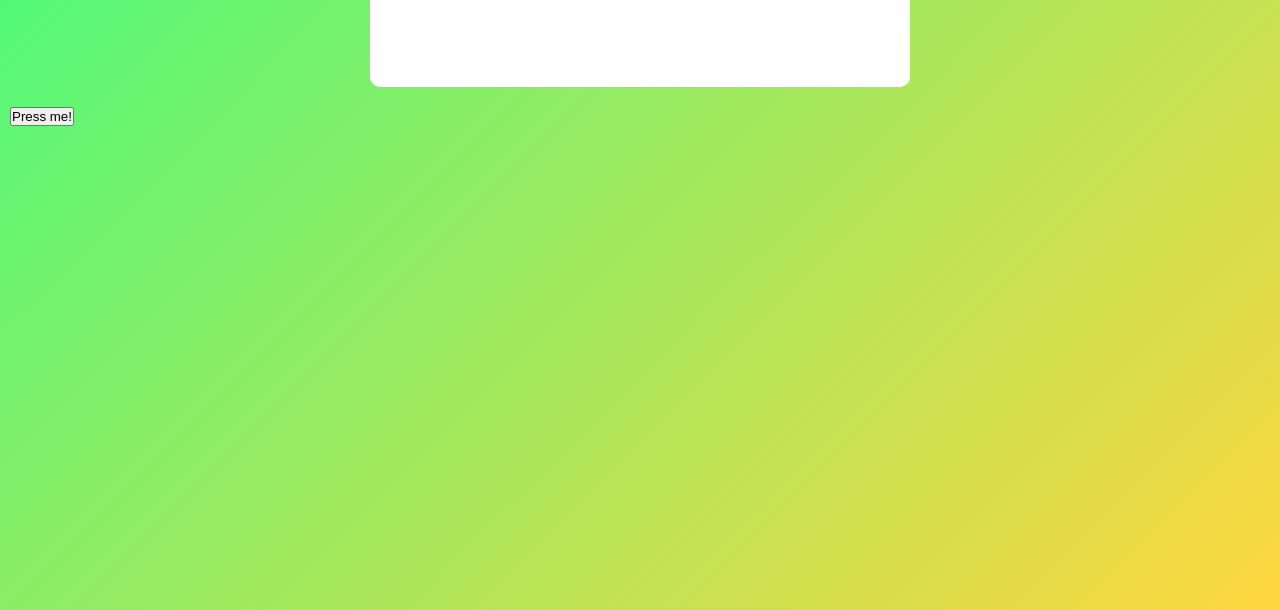
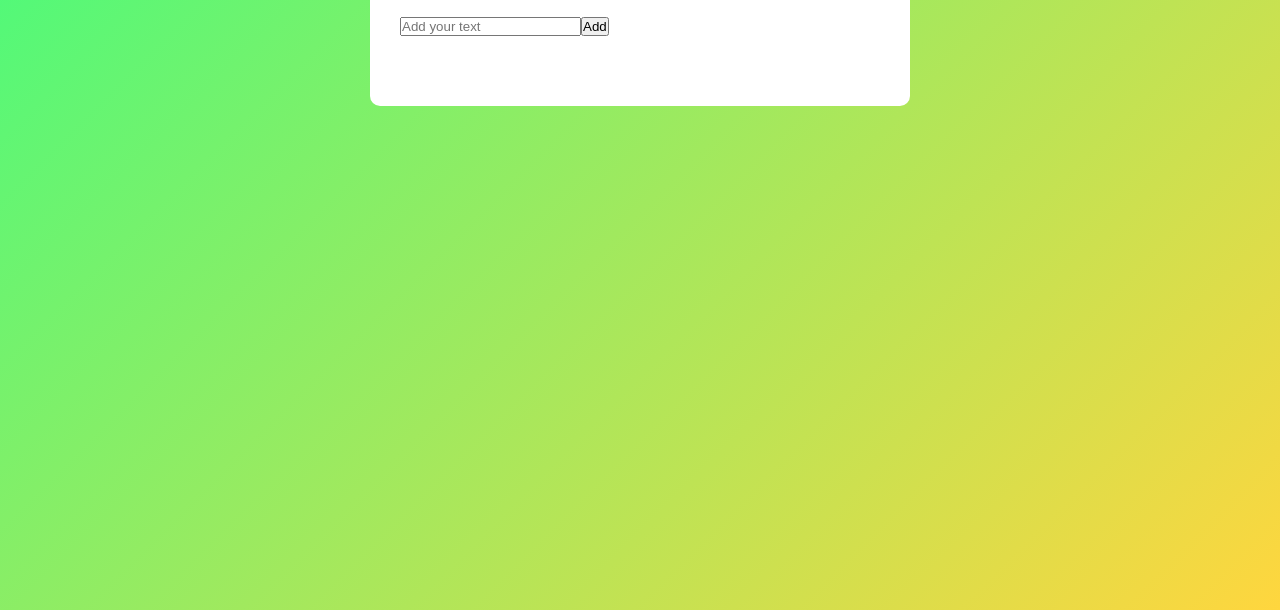
Before and after one commit to wolfsige/To-DoList, a plain HTML site: page index.html in a window 1280 px wide. Shown: the part 190-800 px from the top of the page. Drawn offline with Linux system fonts and the light colour scheme.

Commit message:
add input field and change button text

```diff
--- a/index.html
+++ b/index.html
@@ -13,8 +13,10 @@
         <h1>
           To Do List!
         </h1>
+        <div class="row">
+          <input type="text" id="input-box" placeholder="Add your text"><button>Add</button>
+        </div>
     </div>
-    <button>Press me!</button>
   </div>
 </body>
 </html>
```
